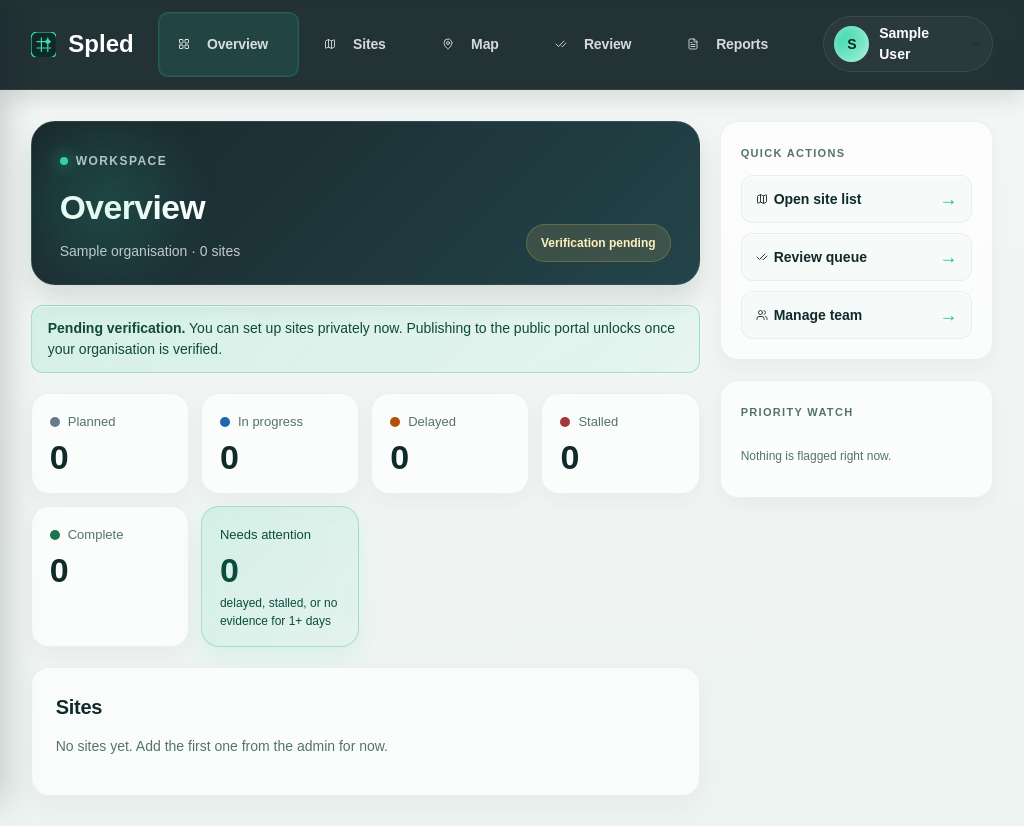
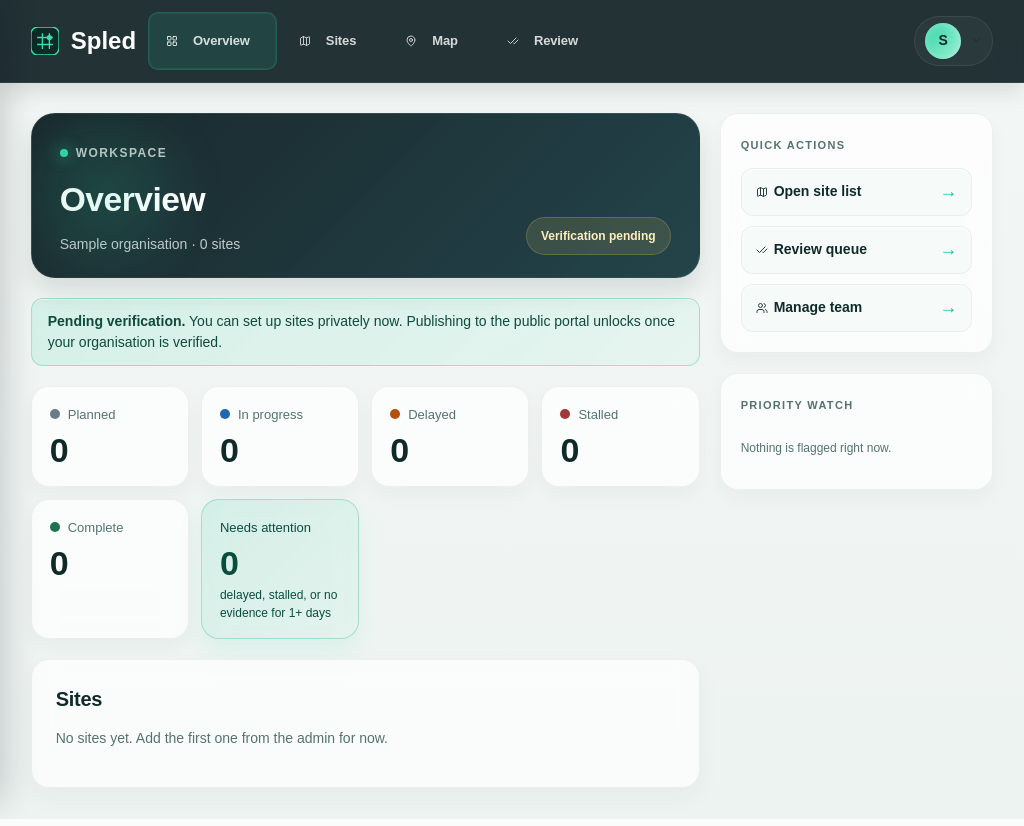
Before and after one commit to aqib-abdullahi/spled, a Django app: page /app/ in a window 1024 px wide. Run offline with Django 5.2, Linux system fonts and the light colour scheme; a user stored in the database is signed in; tables that the repository leaves empty hold one stand-in row (values such as "Sample post"); data that the repository does not hold is empty; parts of the project's set-up code (start-up, migrations or seed data) failed here and were passed over; some web fonts are replaced.

Commit message:
Fix horizontal scroll on the overview page
Site rows needed more width than their column below 1200px. Use a
compact two-column row between 801 and 1199px, trim the unused last
grid column on wide screens, and let grid children shrink with
minmax(0, 1fr) and min-width: 0.

```diff
--- a/static/css/spled.css
+++ b/static/css/spled.css
@@ -1045,3 +1045,36 @@ details.sec summary { cursor: pointer; font-weight: 600; min-height: 44px; displ
 button.chip { font: inherit; cursor: pointer; display: inline-flex; align-items: center; gap: 6px; }
 button.chip[aria-pressed="false"] { background: transparent; color: var(--ink); opacity: .55; }
 button.chip[aria-pressed="true"] { background: var(--ink); color: #fff; border-color: var(--ink); opacity: 1; }
+
+/* Step 37c: keep the app bar inside the screen up to 1099px */
+@media (min-width: 801px) and (max-width: 1099px) {
+  .appbar { gap: 12px; }
+  .mainnav { flex: 1 1 auto; min-width: 0; overflow: hidden; justify-content: flex-start; }
+  .mainnav a, .mainnav span { padding: 6px 8px; font-size: 13px; }
+  .desktop-nav .reports-link { display: none; }
+  .menu-panel .reports-link { display: flex; }
+  .usermenu { flex-shrink: 0; }
+  .usermenu .who { display: none; }
+}
+
+/* Step 37d: overview content must never be wider than the screen */
+.overview-main, .overview-aside, .siterow > * { min-width: 0; }
+.overview-grid { grid-template-columns: minmax(0, 2.2fr) minmax(260px, 0.9fr); }
+
+/* Wide screens: same row as before, minus the unused last column */
+@media (min-width: 1200px) {
+  .siterow { grid-template-columns: minmax(160px, 2fr) 100px 130px 90px minmax(100px, 1fr); }
+}
+
+/* Mid screens: compact two-column row */
+@media (min-width: 801px) and (max-width: 1199px) {
+  .siterow { grid-template-columns: minmax(0, 1fr) auto; }
+}
+
+@media (max-width: 980px) {
+  .overview-grid { grid-template-columns: minmax(0, 1fr); }
+}
+
+@media (max-width: 800px) {
+  .siterow { grid-template-columns: minmax(0, 1fr); }
+}
```
